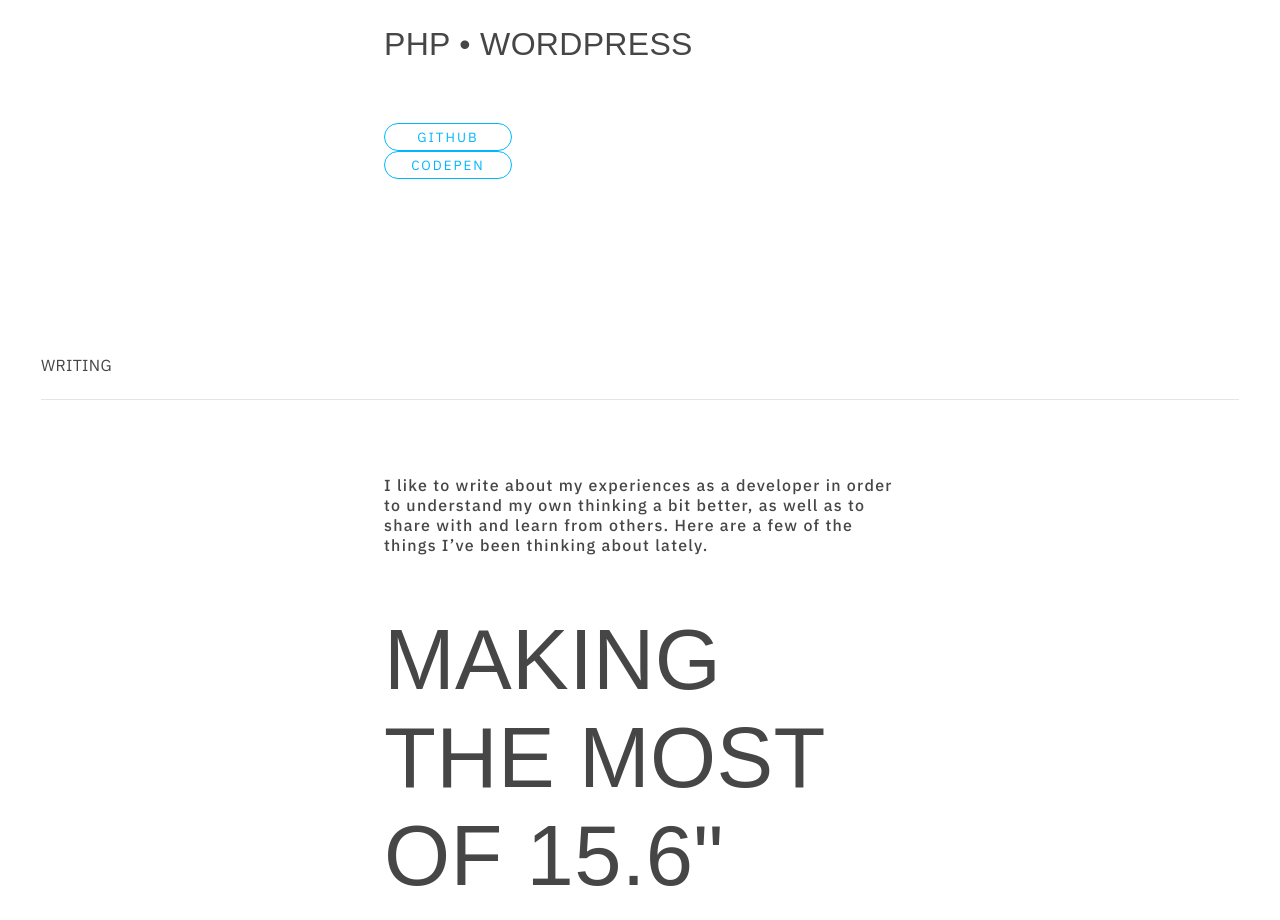
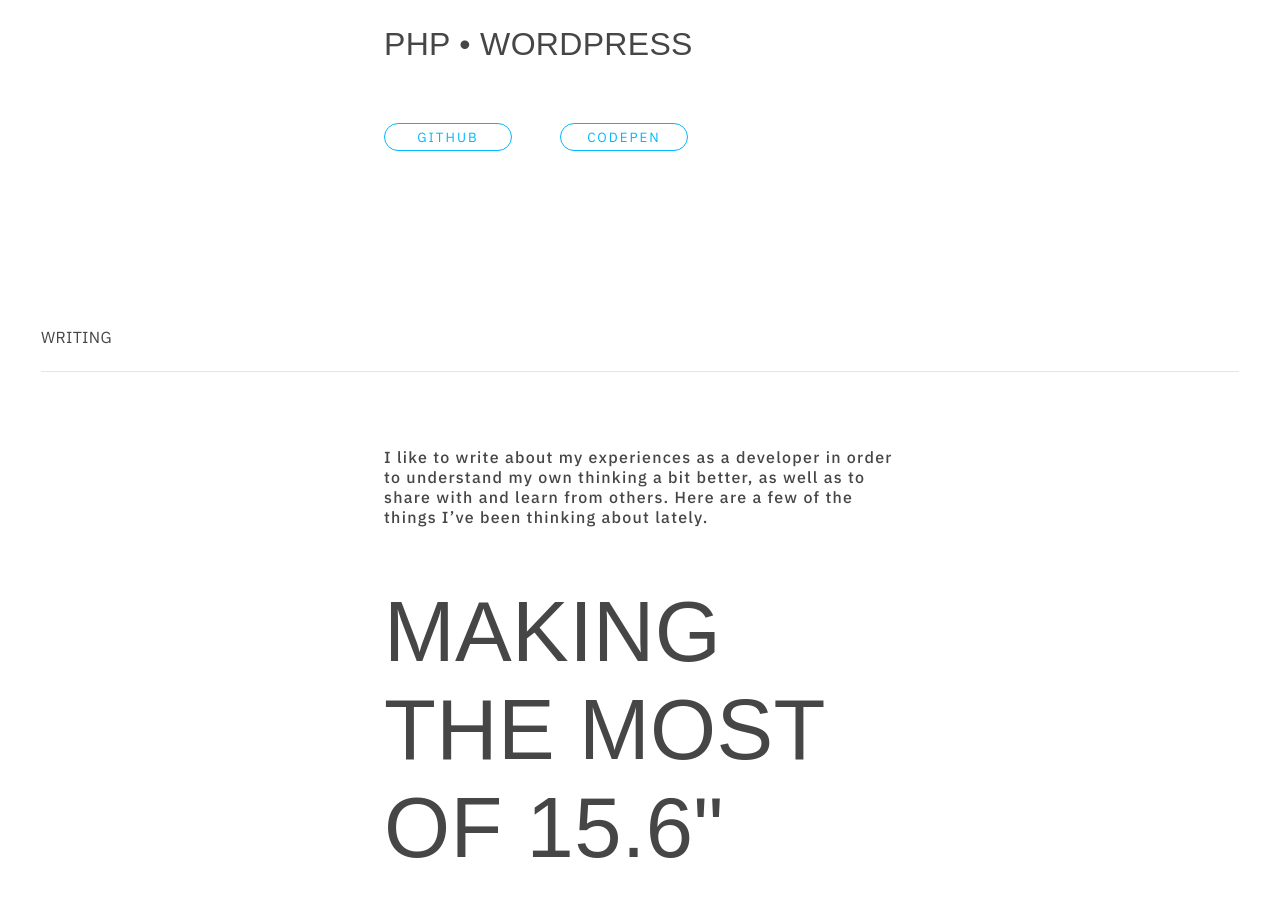
Before and after one commit to jamesMAwalker/jw-portfolio-next, a Next.js app: page / in a window 1280 px wide. Shown: the part 3149-4069 px from the top of the page. Built offline with nearby package versions, Linux system fonts and the light colour scheme; a web font is replaced by a local one.

Commit message:
Fix tech stack buttons stracking on top of one another.

```diff
--- a/styles/home/03-tech-stack.module.scss
+++ b/styles/home/03-tech-stack.module.scss
@@ -16,6 +16,9 @@
   }
   .buttons {
     width: 40vw;
+    display: flex;
+    align-items: start;
+    justify-content: flex-start;
     button {
       width: 25%;
       padding: 0 2vh;
```
